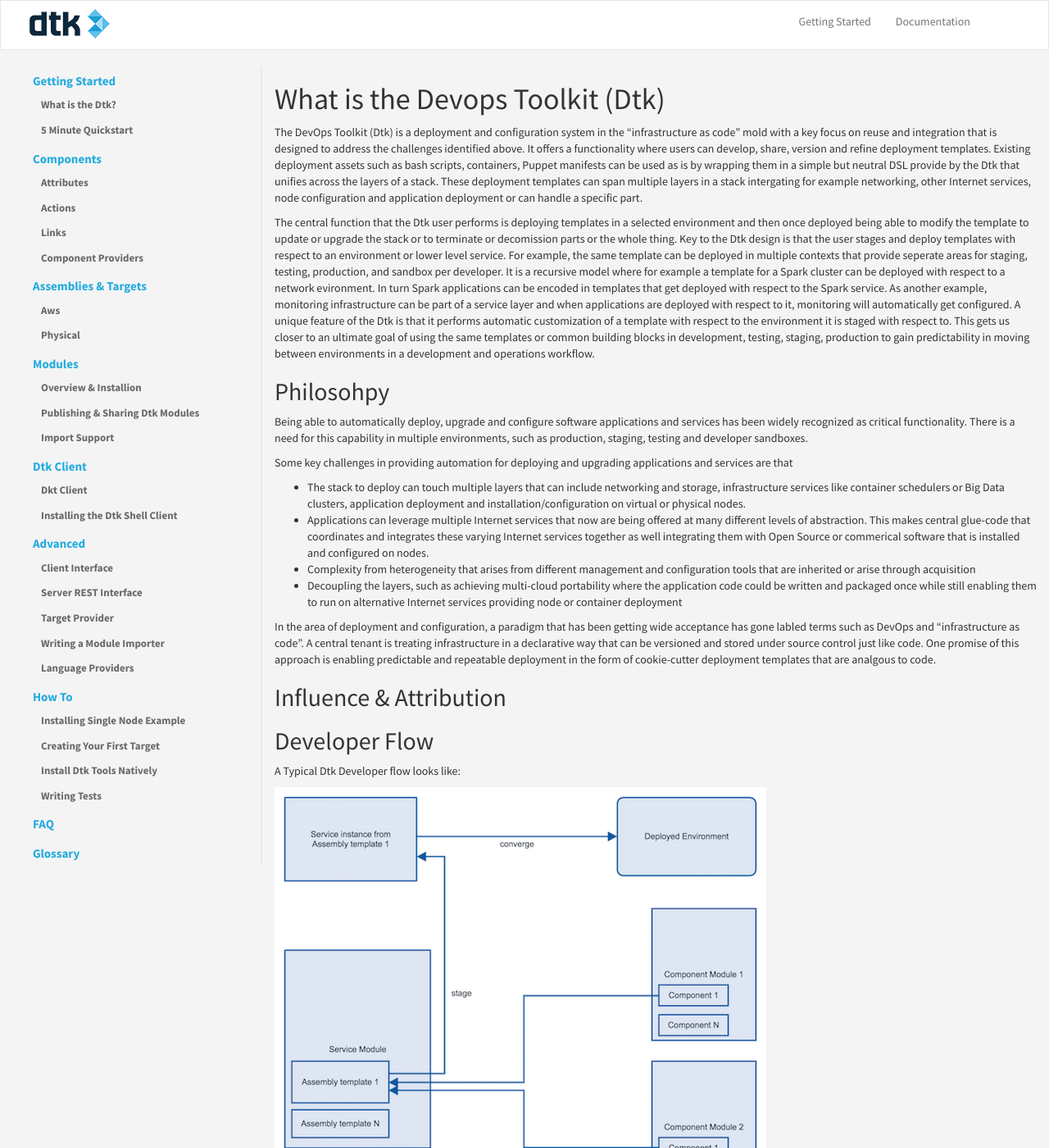
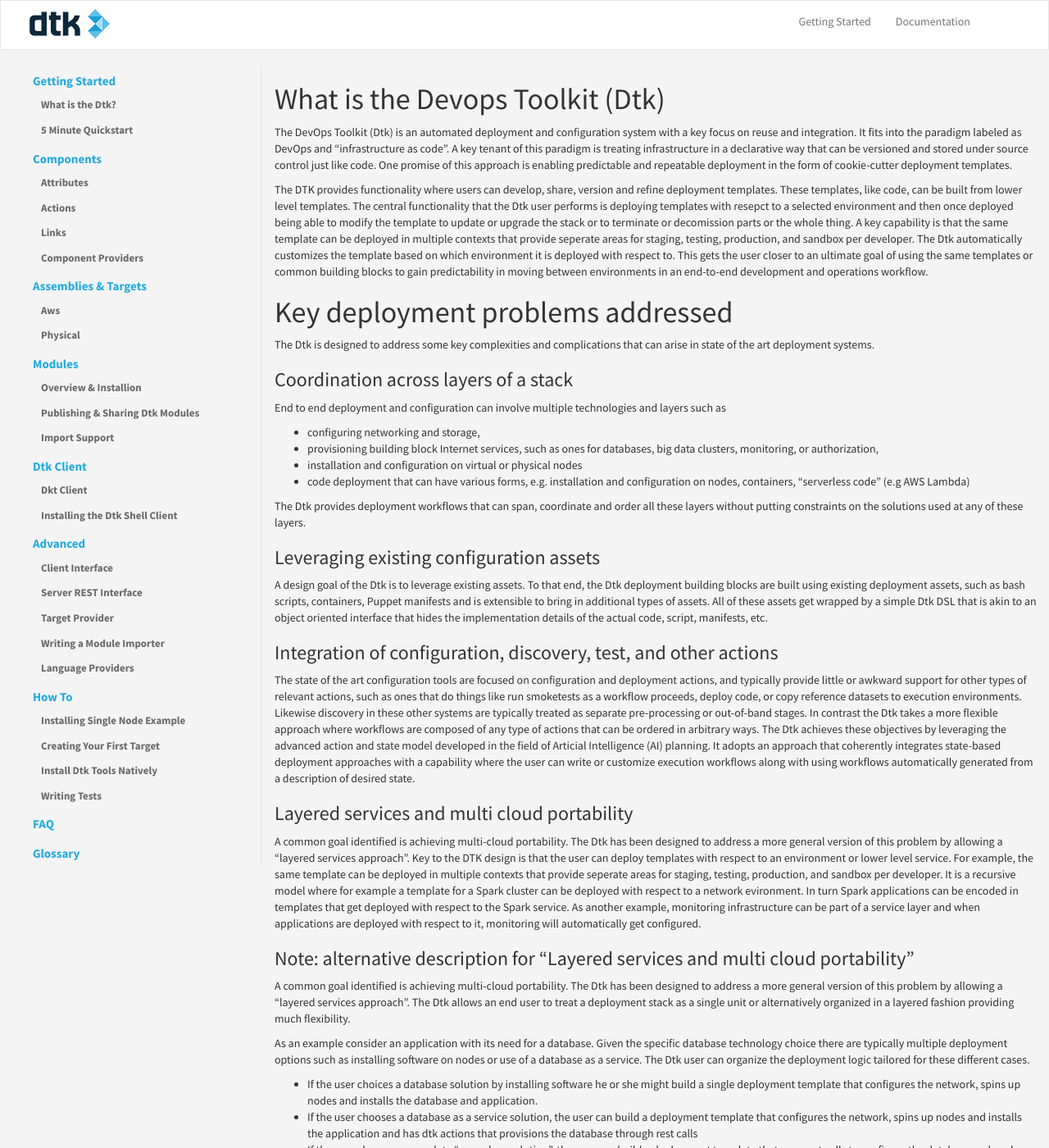
Before and after one commit to dtk/dtk-docs-v1, a Jekyll site: the page built from _getting-started/what-is-the-dtk.md, in a window 1280 px wide and 1400 px high. Shown: the whole window at 82% size. Built offline with Jekyll 4.4.1, drawn with Linux system fonts in a browser that asks for light colours; some of the changed text lies outside the part shown.

Commit message:
Update to getting-started/what-is-the-dtk.md

```diff
--- a/_getting-started/what-is-the-dtk.md
+++ b/_getting-started/what-is-the-dtk.md
@@ -5,30 +5,52 @@ order: 1
 
 # What is the Devops Toolkit (Dtk)
 
-The DevOps Toolkit (Dtk) is a deployment and configuration system in the "infrastructure as code" mold with a key focus on reuse and integration that is designed to address the challenges identified above. It offers a functionality where users can develop, share, version and refine deployment templates. Existing deployment assets such as bash scripts, containers, Puppet manifests can be used as is by wrapping them in a simple but neutral DSL provide by the Dtk that unifies across the layers of a stack. These deployment templates can span multiple layers in a stack intergating for example networking, other Internet services, node configuration and application deployment or can handle a specific part.
+The DevOps Toolkit (Dtk) is an automated deployment and configuration system with a key focus on reuse and integration. It fits into the paradigm labeled as DevOps and "infrastructure as code".  A key tenant of this paradigm is treating infrastructure in a declarative way that can be versioned and stored under source control just like code. One promise of this approach is enabling predictable and repeatable deployment in the form of cookie-cutter deployment templates.
 
-The central function that the Dtk user performs is deploying templates in a selected environment and then once deployed being able to modify the template to update or upgrade the stack or to terminate or decomission parts or the whole thing.
-Key to the Dtk design is that the user stages and deploy templates with respect to an environment or lower level service. For example, the same template can be deployed in multiple contexts that provide seperate areas for staging, testing, production, and sandbox per developer. It is a recursive model where for example a template for a Spark cluster can be deployed with respect to a network evironment. In turn Spark applications can be encoded in templates that get deployed with respect to the Spark service. As another example, monitoring infrastructure can be part of a service layer and when applications are deployed with respect to it, monitoring will automatically get configured. A unique feature of the Dtk is that it performs automatic customization of a template with respect to the environment it is staged with respect to. This gets us closer to an ultimate goal of using the same templates or common building blocks in development, testing, staging, production to gain predictability in moving between environments in a development and operations workflow.
+The DTK provides functionality where users can develop, share, version and refine deployment templates. These templates, like code, can be built from lower level templates.  The central functionality that the Dtk user performs is deploying templates with resepct to a selected environment and then once deployed being able to modify the template to update or upgrade the stack or to terminate or decomission parts or the whole thing. A key capability is that the same template can be deployed in multiple contexts that provide seperate areas for staging, testing, production, and sandbox per developer. The Dtk automatically customizes the template based on which environment it is deployed with respect to. This gets the user closer to an ultimate goal of using the same templates or common building blocks to gain predictability in moving between environments in an end-to-end development and operations workflow.
 
 
-## Philosohpy
+# Key deployment problems addressed
 
-Being able to automatically deploy, upgrade and configure software applications and services has been widely recognized as critical functionality. There is a need for this capability in multiple environments, such as  production, staging, testing and developer sandboxes.
+The Dtk is designed to address some key complexities and complications that can arise in state of the art deployment systems.
 
-Some key challenges in providing automation for deploying and upgrading applications and services are that
+### Coordination across layers of a stack
 
-* The stack to deploy can touch multiple layers that can include networking and storage, infrastructure services like container schedulers or Big Data clusters, application deployment and installation/configuration on virtual or physical nodes.
-* Applications can leverage multiple Internet services that now are being offered at many different levels of abstraction. This makes central glue-code that coordinates and integrates these varying Internet services together as well integrating them with Open Source or commerical software that is installed and configured on nodes.
-* Complexity from heterogeneity that arises from different management and configuration tools that are inherited or arise through acquisition
-* Decoupling the layers, such as achieving multi-cloud portability where the application code could be written and packaged once while still enabling them to run on alternative Internet services providing node or container deployment
+End to end deployment and configuration can involve multiple technologies and layers such as
+* configuring networking and storage,
+* provisioning building block Internet services, such as ones for  databases, big data clusters, monitoring, or authorization,
+* installation and configuration on virtual or physical nodes
+* code deployment that can have various forms, e.g. installation and configuration on nodes, containers, "serverless code" (e.g AWS  Lambda)
 
-In the area of deployment and configuration, a paradigm that has been getting wide acceptance has gone labled terms such as DevOps and "infrastructure as code". A central tenant is treating infrastructure in a declarative way that can be versioned and stored under source control just like code. One promise of this approach is enabling predictable and repeatable deployment in the form of cookie-cutter deployment templates that are analgous to code.
+The Dtk provides deployment workflows that can span, coordinate and order all these layers without putting constraints on the solutions used at any of these layers.
 
-## Influence & Attribution
+### Leveraging existing configuration assets
+
+A design goal of the Dtk is to leverage existing assets. To that end, the Dtk deployment building blocks  are built using existing deployment assets, such as bash scripts, containers, Puppet manifests and is extensible to bring in additional types of assets. All of these assets get wrapped by a simple Dtk DSL that is akin to an object oriented interface that hides the implementation details of the actual code, script, manifests, etc.
+
+### Integration of configuration, discovery, test, and other actions
+
+The state of the art configuration tools are focused on configuration and deployment actions, and typically provide little or awkward support for other types of relevant actions, such as ones that do things like run smoketests as a workflow proceeds, deploy code, or copy reference datasets to execution environments. Likewise discovery in these other systems are typically treated as separate pre-processing or out-of-band stages. In contrast the Dtk takes a more flexible approach where workflows are composed of any type of actions that can be ordered in arbitrary ways. The Dtk achieves these objectives by leveraging the advanced action and state model developed in the field of Articial Intelligence (AI) planning. It adopts an approach that coherently integrates state-based deployment approaches with a capability where the user can write or customize execution workflows along with using workflows automatically generated from a description of desired state.
+
+
+### Layered services and multi cloud portability
+
+A common goal identified is achieving multi-cloud portability. The Dtk has been designed to address a more general version of this problem by allowing a "layered services approach". Key to the DTK design is that the user can deploy templates with respect to an environment or lower level service. For example, the same template can be deployed in multiple contexts that provide seperate areas for staging, testing, production, and sandbox per developer. It is a recursive model where for example a template for a Spark cluster can be deployed with respect to a network evironment. In turn Spark applications can be encoded in templates that get deployed with respect to the Spark service. As another example, monitoring infrastructure can be part of a service layer and when applications are deployed with respect to it, monitoring will automatically get configured.
+
+### Note: alternative description for "Layered services and multi cloud portability"
+
+A common goal identified is achieving multi-cloud portability. The Dtk has been designed to address a more general version of this problem by allowing a "layered services approach". The Dtk allows an end user to treat a deployment stack as a single unit or alternatively organized in a layered fashion providing much flexibility.
+
+ As an example consider an application with its need for a database. Given the specific database technology choice there are typically multiple deployment options such as installing software on nodes or use of a database as a service. The Dtk user can organize the deployment logic tailored for these different cases.
+* If the user choices a database solution by installing software he or she might build a single deployment template that configures the network, spins up nodes and installs the database and application.
+* If the user chooses a database as a service solution, the user can build a deployment template that configures the network, spins up nodes and installs the application and has dtk actions that provisions the database through rest calls
+* If the user chooses a complete "serverless solution", the user can build a deployment template that uses rest calls to configure the database and push code for the application to a serverless service offering
+* If the user wants the flexibility to switch between solutions, he or she can break up deployment into multiple layers, such as one for the application that can work with the different database solutions. The user would also have two or more different deployment templates for the different database solutions. The user then can deploy the database template and then would deploy the application template linked to,the database as a lower level service
 
 
 ## Developer Flow
 
 A Typical Dtk Developer flow looks like:
 
+## TODO: Rich: will tackle this section next
 ![DTK Diagram]({{site.assetsBaseDir}}/img/diagrams/dtk_diagram_1.png "Developer Workflow diagram")
```
Also changed, not shown: Gemfile.lock.
